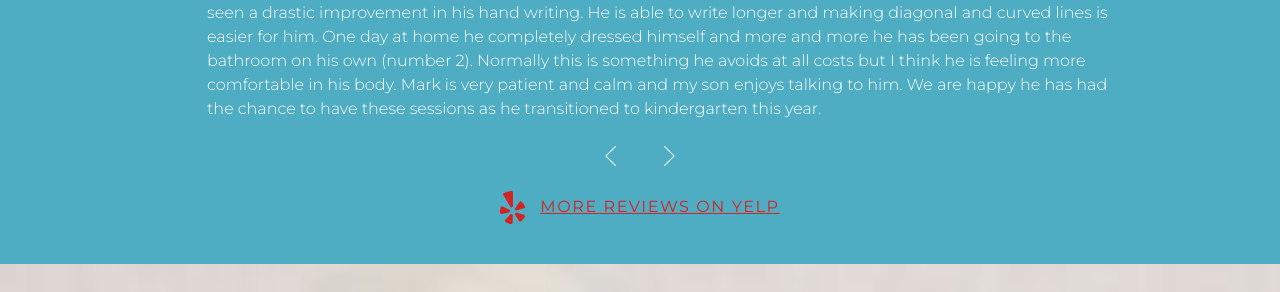
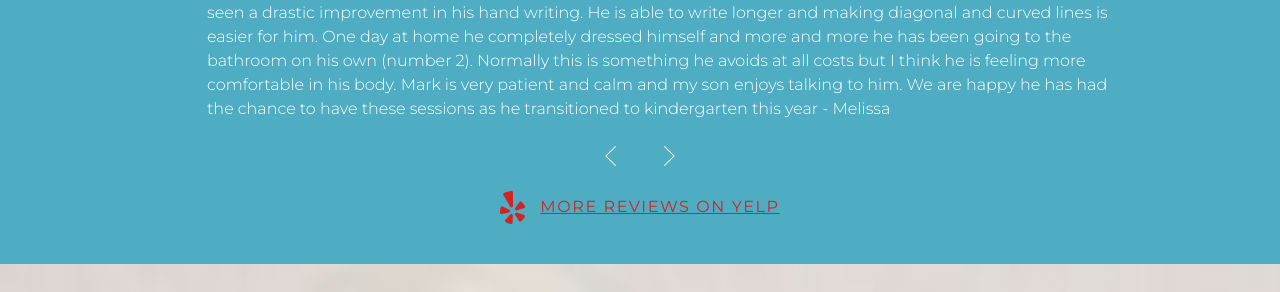
Before and after one commit to marklubarsky/br-web, a Jekyll site: the page built from index.html, in a window 1280 px wide and 900 px high. Shown: the part 521-813 px from the top of the window. Built offline with Jekyll 4.4.1, drawn with Linux system fonts in a browser that asks for light colours; nearby versions of some CDN libraries; some of the changed text lies outside the part shown.

Commit message:
minor changes

```diff
--- a/_includes/testimonials.html
+++ b/_includes/testimonials.html
@@ -4,27 +4,27 @@
         <div class="main-slider-quote">
             <img src="assets/images/web_assets_desktop/home/quote.svg" alt="quote">
         </div>
-        <p>... I had such good results that I brought my 85-year-old mother after she had two
-            back surgeries. She, like me, now thinks of back pain as an unusual occurrence! - Margaret L.</p>
-        <p class="active"> My 5 year old son goes to Occupational Therapy to work on his fine motor skills, sensory sensitivities and crossing the mid line tasks. Since we started seeing Mark for ABM sessions this summer his Occupational Therapist has seen a drastic improvement in his hand writing. He is able to write longer and making diagonal and curved lines is easier for him. One day at home he completely dressed himself and more and more he has been going to the bathroom on his own (number 2). Normally this is something he avoids at all costs but I think he is feeling more comfortable in his body. Mark is very patient and calm and my son enjoys talking to him. We are happy he has had the chance to have these sessions as he transitioned to kindergarten this year.</p>
-        <p>... I felt slight improvement after a couple of sessions, and a significant improvement after a few
-            weeks. I felt not just a reduction in pain but also a tangible difference in the way my arms, hips
-            and legs all felt in my walking and my daily movements. – Peter Bartok</p>
-        <p>... My son's  physical capabilities have accelerated steadily since working with Mark. His mood and energy levels are always high after each session. This has led him to develop much more confidence, first in crawling and then by developing the strength to walk. His muscular strength is more stable and his alertness to movement is increasing.  We love Mark's and Olga's passion and dedication to their work! It makes a great deal of difference for our family.</p>
-        <p>... Within a few months I was able to again lift my own luggage (had not been able to do so for
-            several years w/o having pain later). I continue to see Olga today and am a believer in what ABM can
-            do for people who suffer from debilitating lower back pain. - Tina S.</p>
+        <p class="active"> My 5 year old son goes to Occupational Therapy to work on his fine motor skills, sensory sensitivities and crossing the mid line tasks. Since we started seeing Mark for ABM sessions this summer his Occupational Therapist has seen a drastic improvement in his hand writing. He is able to write longer and making diagonal and curved lines is easier for him. One day at home he completely dressed himself and more and more he has been going to the bathroom on his own (number 2). Normally this is something he avoids at all costs but I think he is feeling more comfortable in his body. Mark is very patient and calm and my son enjoys talking to him. We are happy he has had the chance to have these sessions as he transitioned to kindergarten this year - Melissa</p>
         <p>... We started ABM lessons for our daughter last summer and were happy to get the chance to get her
             more ABM lessons. Olga approached Jewel with such gentleness, integrity, and sweetness which made
             Jewel trust her right away. She allowed Olga to work on her, and her body slowly transformed,
             getting softer and opening up, as if moving forward. Going from tightness to openness, from
             congestion to open airways. - Ivana.</p>
+        <p>... I had such good results that I brought my 85-year-old mother after she had two
+            back surgeries. She, like me, now thinks of back pain as an unusual occurrence! - Margaret L.</p>
+        <p>... Within a few months I was able to again lift my own luggage (had not been able to do so for
+            several years w/o having pain later). I continue to see Olga today and am a believer in what ABM can
+            do for people who suffer from debilitating lower back pain. - Tina S.</p>
+        <p>... I felt slight improvement after a couple of sessions, and a significant improvement after a few
+            weeks. I felt not just a reduction in pain but also a tangible difference in the way my arms, hips
+            and legs all felt in my walking and my daily movements. – Peter Bartok</p>
+        <p>... My son's  physical capabilities have accelerated steadily since working with Mark. His mood and energy levels are always high after each session. This has led him to develop much more confidence, first in crawling and then by developing the strength to walk. His muscular strength is more stable and his alertness to movement is increasing.  We love Mark's and Olga's passion and dedication to their work! It makes a great deal of difference for our family. - Daniel</p>
         <p>...the pains have really disappeared. I was able to run my first half marathon. I started playing
             volleyball again. I no longer stretch, or even feel the need to stretch. I’m now 8 months pregnant
             and attribute my lack of the typical aches and pains that most pregnant women complain of to the
             fact that I still have weekly lessons with Olga. - Kristen A.</p>
         <p>... I highly recommend working with Mark and Olga to overcome physical limitations and injuries and
-            gain new body awareness." – Noelle Wood</p>
+            gain new body awareness. – Noelle Wood</p>
     </div>
     <div class="main-slider-navigation">
         <img src="assets/images/web_assets_desktop/home/arrow_left.svg" alt="arrow_left">
```
